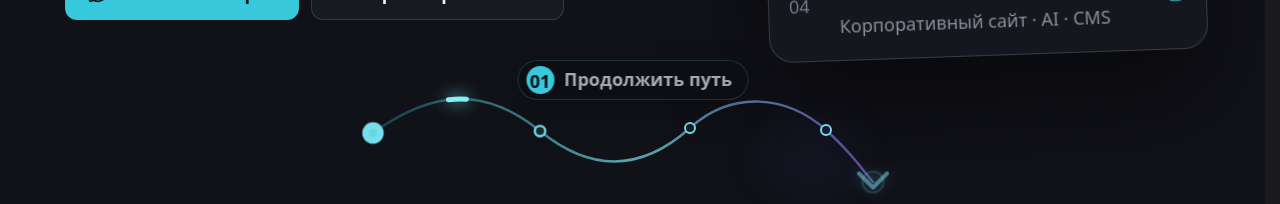
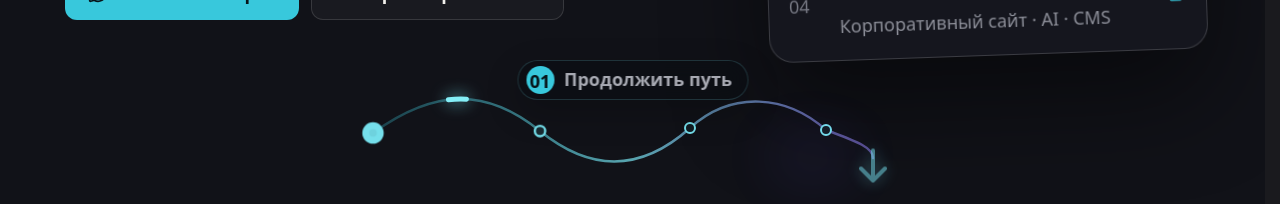
Before and after one commit to arar228/memora-solutions, a React (Vite) app: page / in a window 1280 px wide. Shown: the part 594-798 px from the top of the page. Built offline with nearby package versions, Linux system fonts and the light colour scheme.

Commit message:
fix(portfolio): straighten hero route arrow

```diff
--- a/src/pages/Creator/CreatorPage.css
+++ b/src/pages/Creator/CreatorPage.css
@@ -142,7 +142,6 @@
 .portfolio-scroll-path__node.is-first { animation-delay: 3.77s; }
 .portfolio-scroll-path__node.is-second { animation-delay: 4.12s; }
 .portfolio-scroll-path__node.is-third { animation-delay: 4.47s; }
-.portfolio-scroll-path__target { fill: rgba(117,223,235,.08); stroke: rgba(117,223,235,.42); stroke-width: 2; transform-box: fill-box; transform-origin: center; animation: portfolio-scroll-target 2.1s 4.7s ease-in-out infinite; }
 .portfolio-scroll-path__arrow { stroke: #75dfeb; stroke-width: 4; stroke-linecap: round; stroke-linejoin: round; filter: drop-shadow(0 0 8px rgba(117,223,235,.7)); animation: portfolio-scroll-arrow 1.7s 3.42s ease-in-out infinite; }
 
 .portfolio-proof { border-bottom: 1px solid var(--portfolio-line); background: #0d0e13; }
@@ -389,7 +388,6 @@
 @keyframes portfolio-scroll-signal { from { stroke-dashoffset: 560; } to { stroke-dashoffset: 0; } }
 @keyframes portfolio-scroll-arrow { 0%,100% { opacity: .5; transform: translateY(-2px); } 50% { opacity: 1; transform: translateY(3px); } }
 @keyframes portfolio-scroll-node { 0%,28%,100% { fill: #111b22; stroke-width: 2; transform: scale(1); } 12% { fill: #75dfeb; stroke-width: 5; transform: scale(1.48); } }
-@keyframes portfolio-scroll-target { 0%,100% { opacity: .45; transform: scale(.86); } 50% { opacity: 1; transform: scale(1.22); } }
 @keyframes portfolio-route-fill {
     0%,8%,20% { opacity: .25; transform: scaleX(0); }
     30%,38% { opacity: 1; transform: scaleX(.333); }
@@ -557,8 +555,7 @@
     .portfolio-showcase__scan,
     .portfolio-scroll-path__signal,
     .portfolio-scroll-path__arrow,
-    .portfolio-scroll-path__node,
-    .portfolio-scroll-path__target { animation: none; }
+    .portfolio-scroll-path__node { animation: none; }
     .portfolio-hero__title-primary::after { opacity: .84; transform: scaleX(1); animation: none; }
     .portfolio-showcase__scan,
     .portfolio-scroll-path__signal { display: none; }
--- a/src/pages/Creator/CreatorPage.jsx
+++ b/src/pages/Creator/CreatorPage.jsx
@@ -368,14 +368,13 @@ export default function CreatorPage() {
                                 <stop offset="1" stopColor="#9b7cff" stopOpacity=".5" />
                             </linearGradient>
                         </defs>
-                        <motion.path className="portfolio-scroll-path__base" d="M20 63 C82 18 134 18 187 61 C240 104 290 100 337 58 C379 20 434 25 473 60 C500 84 511 102 520 112" initial={prefersReducedMotion ? false : { pathLength: 0 }} animate={{ pathLength: 1 }} transition={{ duration: prefersReducedMotion ? 0 : 0.85, delay: prefersReducedMotion ? 0 : 2.57, ease: [0.16, 1, 0.3, 1] }} />
-                        <path className="portfolio-scroll-path__signal" d="M20 63 C82 18 134 18 187 61 C240 104 290 100 337 58 C379 20 434 25 473 60 C500 84 511 102 520 112" />
+                        <motion.path className="portfolio-scroll-path__base" d="M20 63 C82 18 134 18 187 61 C240 104 290 100 337 58 C379 20 434 25 473 60 C506 72 520 78 520 88" initial={prefersReducedMotion ? false : { pathLength: 0 }} animate={{ pathLength: 1 }} transition={{ duration: prefersReducedMotion ? 0 : 0.85, delay: prefersReducedMotion ? 0 : 2.57, ease: [0.16, 1, 0.3, 1] }} />
+                        <path className="portfolio-scroll-path__signal" d="M20 63 C82 18 134 18 187 61 C240 104 290 100 337 58 C379 20 434 25 473 60 C506 72 520 78 520 88" />
                         <circle className="portfolio-scroll-path__node is-start" cx="20" cy="63" r="5" />
                         <circle className="portfolio-scroll-path__node is-first" cx="187" cy="61" r="5" />
                         <circle className="portfolio-scroll-path__node is-second" cx="337" cy="58" r="5" />
                         <circle className="portfolio-scroll-path__node is-third" cx="473" cy="60" r="5" />
-                        <circle className="portfolio-scroll-path__target" cx="520" cy="112" r="12" />
-                        <path className="portfolio-scroll-path__arrow" d="M506 105 L520 119 L534 105" />
+                        <path className="portfolio-scroll-path__arrow" d="M520 82 L520 112 M508 100 L520 112 L532 100" />
                     </svg>
                 </motion.a>
             </header>
```
